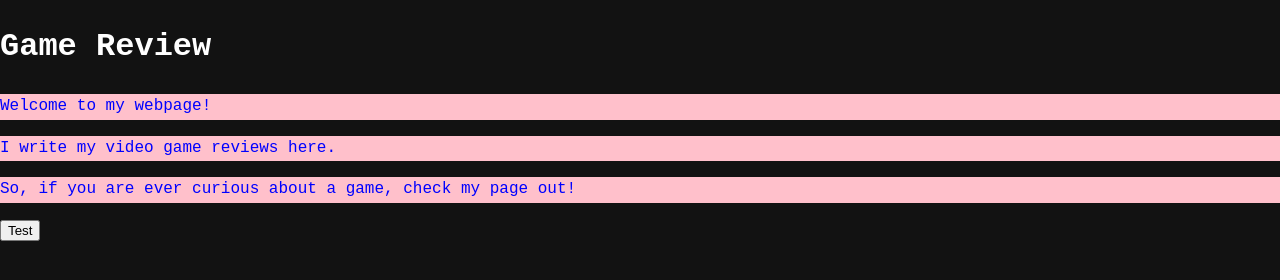
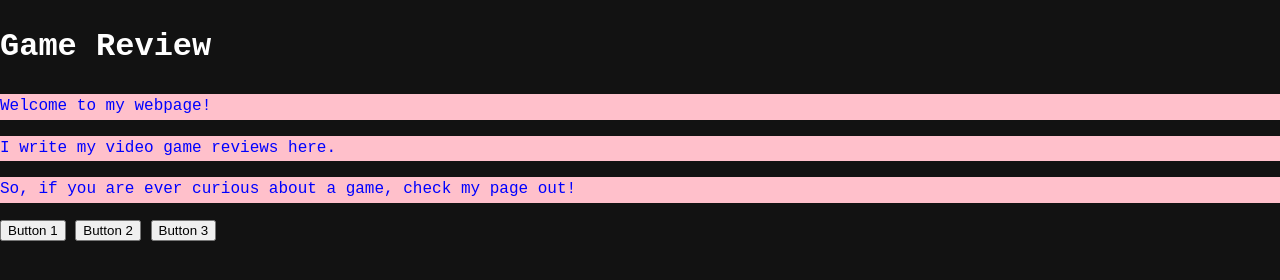
Before and after one commit to swifty-playz/Ethan-s-Game-Reviews, a plain HTML site: page index.html in a window 1280 px wide. Drawn offline with Linux system fonts and the light colour scheme.

Commit message:
Update index.html
Added side by side buttons

```diff
--- a/index.html
+++ b/index.html
@@ -9,6 +9,8 @@
     <p>Welcome to my webpage!</p>
     <p>I write my video game reviews here.</p>
     <p>So, if you are ever curious about a game, check my page out!</p>
-    <button>Test</button>
+    <button style="display:inline-block;" onclick="location.href='review1.html'">Button 1</button>
+    <button style="display:inline-block;" onclick="location.href='review1.html'">Button 2</button>
+    <button style="display:inline-block;" onclick="location.href='review1.html'">Button 3</button>
   </body>
 </html>
```
